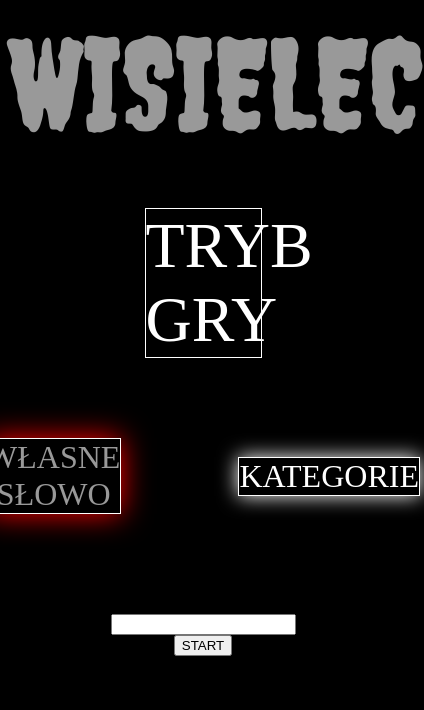
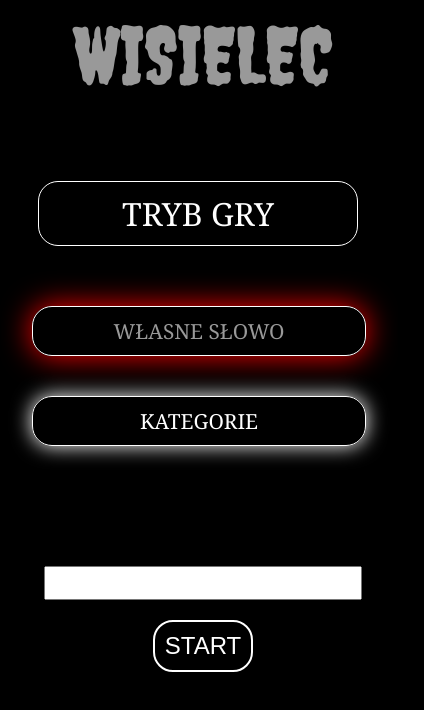
Before and after one commit to krokmichal/hangman, a plain HTML site: page index.html in a window 390 px wide. Both pictures are taken after a click on the element "WŁASNE SŁOWO". Shown: the whole page, 424 px wide, since content can reach past the window. Drawn offline with Linux system fonts and the light colour scheme.

Commit message:
responsivity added

```diff
--- a/hangman.js
+++ b/hangman.js
@@ -21,7 +21,7 @@ exitButton.innerHTML = "WYJDŹ Z GRY";
 exitButton.addEventListener("click", exitGame);
 
 function exitGame() {
-  window.location.href = "hangman.html";
+  window.location.href = "index.html";
 }
 
 let input = '<input id="inputWord" type="text"></input>';
--- a/index.html
+++ b/index.html
@@ -9,7 +9,7 @@
 <link href="https://fonts.googleapis.com/css2?family=Creepster&display=swap" rel="stylesheet">
     <link rel="stylesheet" href="style.css">
 </head>
-<body class="menuBody">
+<body>
     <div id="title">WISIELEC</div>
     <div id="gameMode">TRYB GRY</div>
     <div id="tryby">
--- a/style.css
+++ b/style.css
@@ -1,23 +1,16 @@
     /*      GRA      */
-
-    /* @import url('https://fonts.googleapis.com/css2?family=Creepster&family=Montserrat:wght@400;700&display=swap'); */
 
 body {
     background-color: black;
     color: white;
     font-size: 4rem;
     width: 100%;
-}
-
-.menuBody {
-    /* background-image: url('img/hangman.jpg'); */
-    background-repeat: no-repeat;
-    background-size: 100%;
+    font-family:Georgia, 'Times New Roman', Times, serif
 }
 
 #board {
     display: flex;
-    width: 100%;
+    width: 95%;
     justify-content: center;
     align-items: center;
     margin-top: 50px;
@@ -126,6 +119,8 @@ body {
     margin-left: 35%;
     margin-right: 35%;
     margin-top: 50px;
+    padding: 10px;
+    border-radius: 20px;
 }
 
 #tryby {
@@ -167,6 +162,24 @@ body {
     align-items: center;
 }
 
+#inputWord {
+    margin-top: 20px;
+}
+
+#inputWord, #startB {
+    font-size: 2rem;
+}
+
+#startB {
+    margin-top: 20px;
+    color: white;
+    background-color: black;
+    border: 2px solid white;
+    border-radius: 20px;
+    padding: 10px;
+}
+
+
 #divCategories {
     display: flex;
     flex-direction: column;
@@ -194,6 +207,102 @@ body {
 }
 
 #catRandom {
-    color: blue;
+    color: red;
     width: 20%;
 }
+
+
+
+.tryb {
+    padding: 10px;
+    border-radius: 20px;
+}
+
+@media only screen and (max-width: 768px) {
+
+    #inputWord, #startB {
+        font-size: 1.5rem;
+    }
+
+    #startB {
+        margin-top: 20px;
+        color: white;
+        background-color: black;
+        border: 2px solid white;
+        border-radius: 20px;
+        padding: 10px;
+    }
+
+    #board {
+        width: 100%;
+        flex-direction: column;
+    }
+
+    #graphic {
+        margin-right: 80px;
+    }
+}
+
+@media only screen and (max-width: 425px) {
+
+#title {
+    font-size: 5rem;
+   }
+
+   #gameMode {
+    font-size: 2rem;
+    margin: 80px 40px 20px 30px;
+   }
+
+   #tryby div {
+    font-size: 1.3rem;
+    display: flex;
+    justify-content: center;
+    align-items: center;
+    width: 100%;
+    margin: 40px 0px 0px 70px;
+   }
+
+   #tryby {
+    width: 80%;
+    display: flex;
+    flex-direction: column;
+    justify-content: center;
+    align-items: center;
+   }
+
+   #catRandom {
+    width: 40%;
+   }
+
+   #board {
+    width: 100%;
+    flex-direction: column;
+    }
+
+    #alphabet {
+        margin-left: 100px;
+        width: 100%;
+    }
+
+    #graphic {
+        margin-right: 160px;
+    }
+
+    #exit {
+        width: 50%;
+        margin: 40px 0 0 100px;
+    }
+
+}
+
+@media only screen and (max-width: 320px) {
+    #tryby div {
+        font-size: 1.1rem;
+        margin: 40px 0px 0px 50px;
+       }
+
+       #inputWord, #startB {
+        font-size: 1.3rem;
+    }
+}
```
